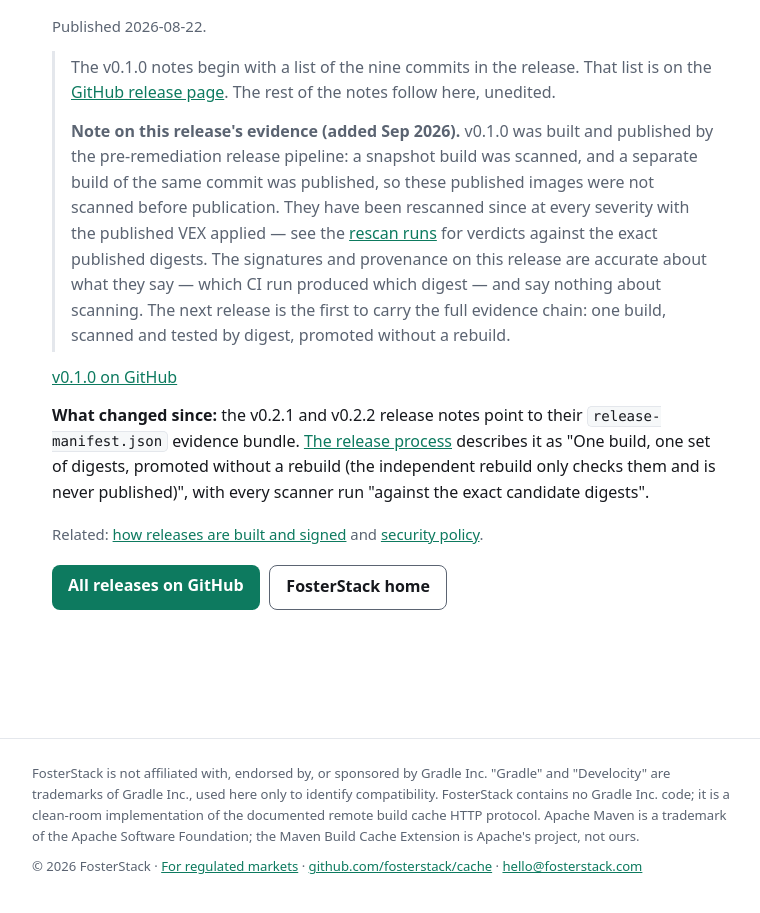
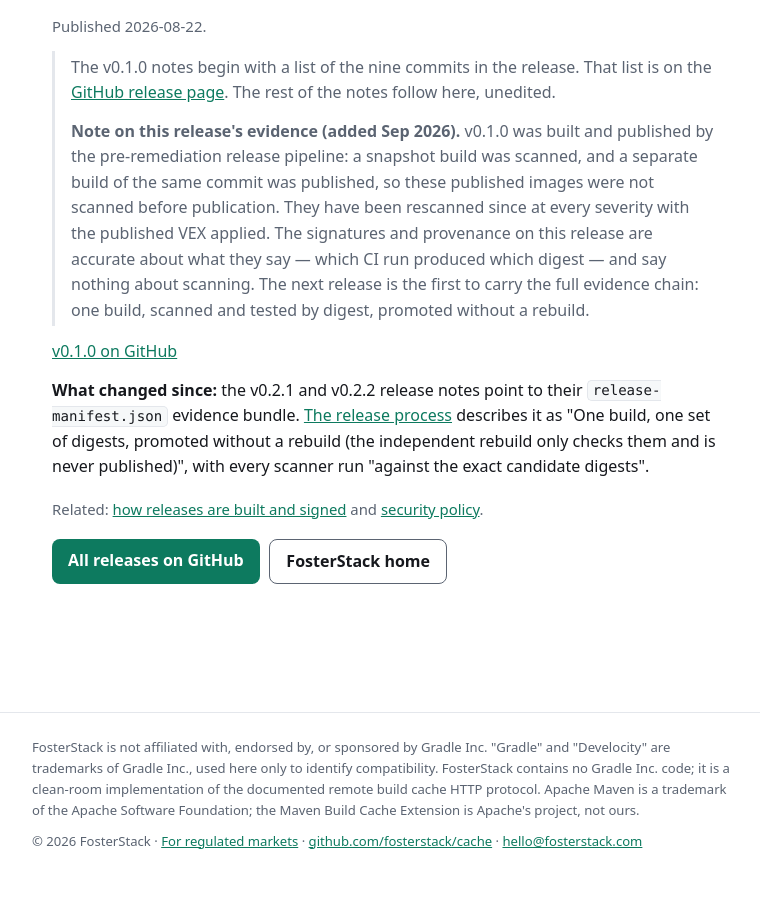
Before and after one commit to fosterstack/www, a plain HTML site: page changelog/index.html in a window 1280 px wide. Shown: the part 1256-2169 px from the top of the page, without its empty margins (256-1016 px from the left). Drawn offline with Linux system fonts and the light colour scheme.

Commit message:
Changelog: drop the link to the deleted v0.1.0 rescan workflow
The one-shot workflow was removed from the cache repository, so the link was a 404.

```diff
--- a/changelog/index.html
+++ b/changelog/index.html
@@ -120,7 +120,7 @@
   <p class="muted-note">Published 2026-08-22.</p>
   <blockquote>
     <p>The v0.1.0 notes begin with a list of the nine commits in the release. That list is on the <a href="https://github.com/fosterstack/cache/releases/tag/v0.1.0">GitHub release page</a>. The rest of the notes follow here, unedited.</p>
-    <p><strong>Note on this release's evidence (added Sep 2026).</strong> v0.1.0 was built and published by the pre-remediation release pipeline: a snapshot build was scanned, and a separate build of the same commit was published, so these published images were not scanned before publication. They have been rescanned since at every severity with the published VEX applied — see the <a href="https://github.com/fosterstack/cache/actions/workflows/rescan-v010.yml">rescan runs</a> for verdicts against the exact published digests. The signatures and provenance on this release are accurate about what they say — which CI run produced which digest — and say nothing about scanning. The next release is the first to carry the full evidence chain: one build, scanned and tested by digest, promoted without a rebuild.</p>
+    <p><strong>Note on this release's evidence (added Sep 2026).</strong> v0.1.0 was built and published by the pre-remediation release pipeline: a snapshot build was scanned, and a separate build of the same commit was published, so these published images were not scanned before publication. They have been rescanned since at every severity with the published VEX applied. The signatures and provenance on this release are accurate about what they say — which CI run produced which digest — and say nothing about scanning. The next release is the first to carry the full evidence chain: one build, scanned and tested by digest, promoted without a rebuild.</p>
   </blockquote>
   <p><a href="https://github.com/fosterstack/cache/releases/tag/v0.1.0">v0.1.0 on GitHub</a></p>
   <p><strong>What changed since:</strong> the v0.2.1 and v0.2.2 release notes point to their <code>release-manifest.json</code> evidence bundle. <a href="https://github.com/fosterstack/cache/blob/main/RELEASING.md">The release process</a> describes it as "One build, one set of digests, promoted without a rebuild (the independent rebuild only checks them and is never published)", with every scanner run "against the exact candidate digests".</p>
```
